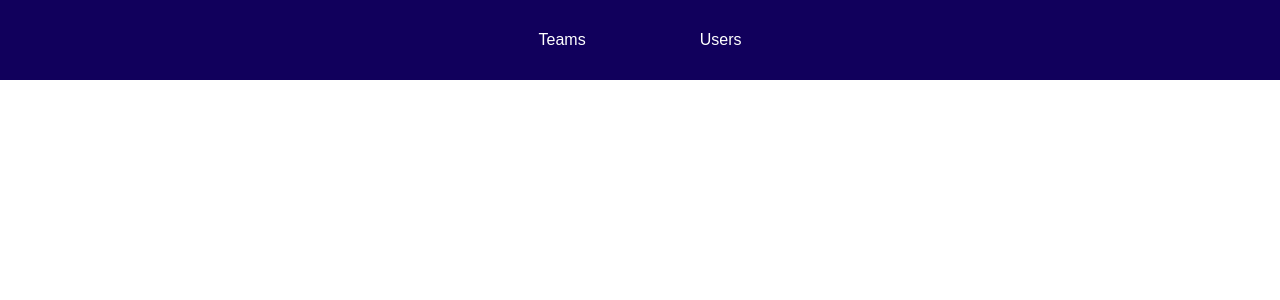
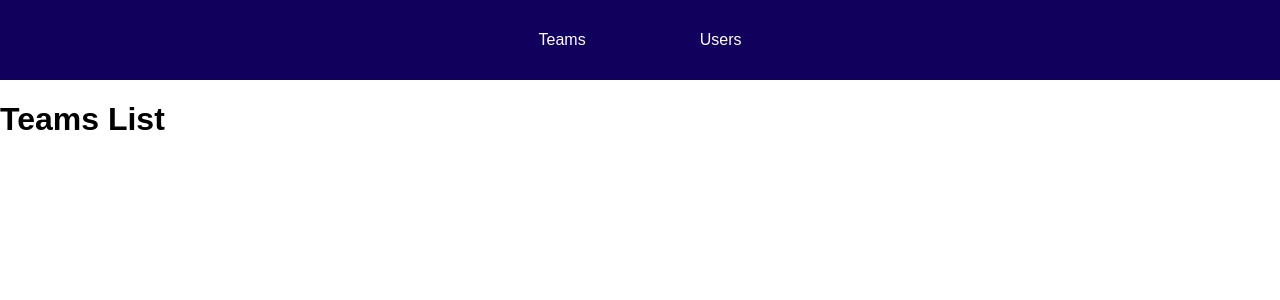
Before and after one commit to antoanparashkevov/teams-users-vue3, a Vue app: page / in a window 1280 px wide. Shown: the top 300 px of the page. Built offline with nearby package versions, Linux system fonts and the light colour scheme.

Commit message:
add TeamsList cmp and UsersList cmp using dynamic components feature

```diff
--- a/src/App.vue
+++ b/src/App.vue
@@ -1,15 +1,28 @@
 <template>
   <the-navigation></the-navigation>
+  <main>
+  <component :is="activePage"></component>
+  </main>
 </template>
 
 <script>
+import TeamsList from "@/components/teams/TeamsList";
+import UsersList from "@/components/users/UsersList";
 import TheNavigation from "@/components/nav/TheNavigation";
 
 export default {
   name: 'App',
   components: {
-    TheNavigation
+    TheNavigation,
+    TeamsList,
+    UsersList
+  },
+  data(){
+    return {
+      activePage:'teams-list'
+    }
   }
+
 }
 </script>
 
--- /dev/null
+++ b/src/components/teams/TeamsList.vue
@@ -0,0 +1,13 @@
+<template>
+<h1>Teams List</h1>
+</template>
+
+<script>
+export default {
+  name: "TeamsList"
+}
+</script>
+
+<style scoped>
+
+</style>
--- /dev/null
+++ b/src/components/users/UsersList.vue
@@ -0,0 +1,13 @@
+<template>
+<h1>UsersList</h1>
+</template>
+
+<script>
+export default {
+  name: "UsersList"
+}
+</script>
+
+<style scoped>
+
+</style>
```
